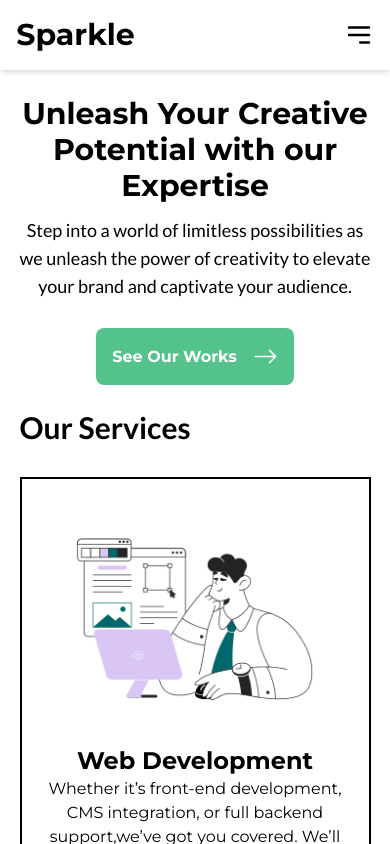
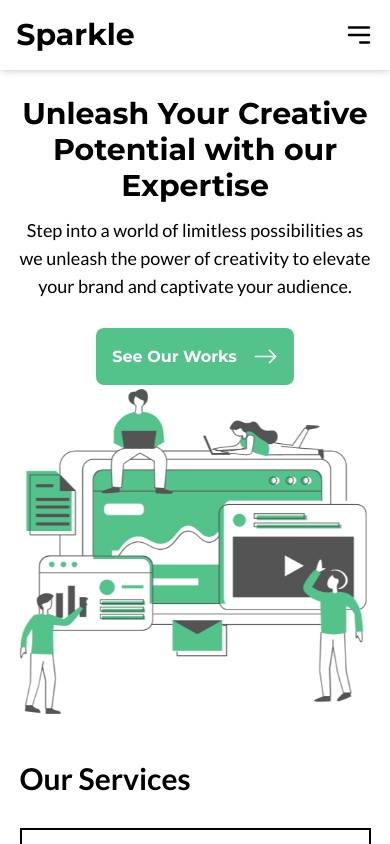
Before and after one commit to Sheriff-Oladimeji/Sparkle, a Next.js app: page / in a window 390 px wide. Shown: the top 844 px of the page. Built offline with nearby package versions, Linux system fonts and the light colour scheme.

Commit message:
feat: add image for mobile

```diff
--- a/src/app/page.jsx
+++ b/src/app/page.jsx
@@ -31,7 +31,7 @@ const page = () => {
             </Link>
           </div>
 
-          <div className="hidden md:block flex-1 ">
+          <div className="block flex-1 ">
             <Image
               src="/hero.png"
               alt="hero"
```
